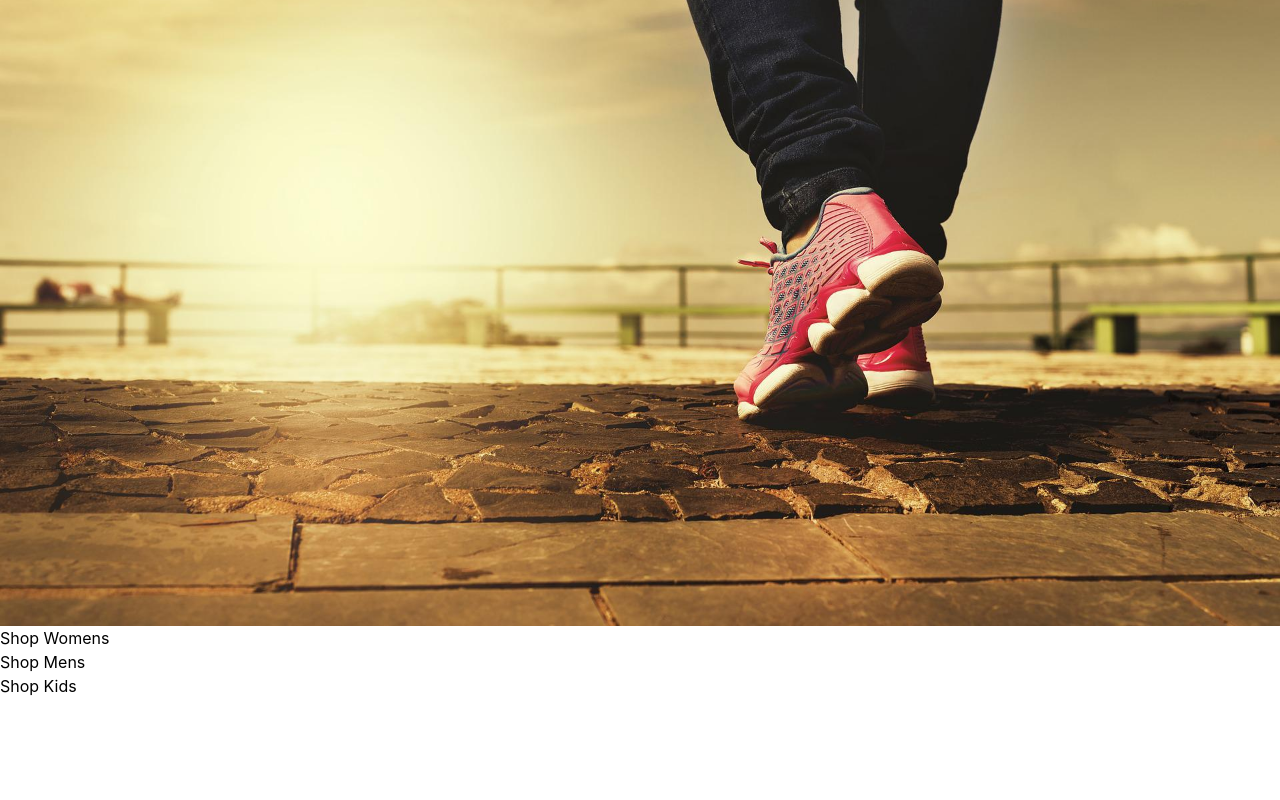
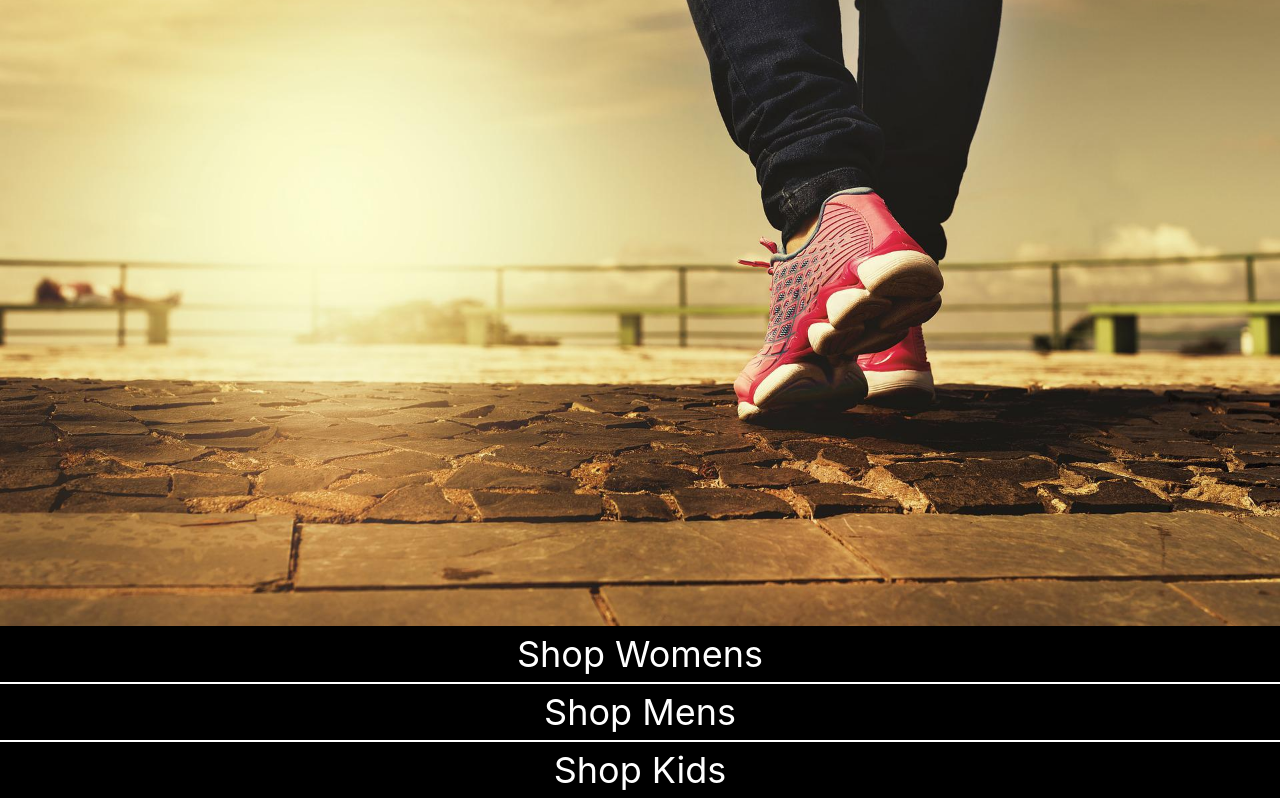
Before and after one commit to jonp2020/online_store, a React (Vite) app in the folder frontend/: page / in a window 1280 px wide. Shown: the part 268-1068 px from the top of the page. Before the commit the page ends 966 px from the top, so only its background shows below. Built offline with nearby package versions, Linux system fonts and the light colour scheme.

Commit message:
Add styling to links on home page and remove console logs

```diff
--- a/frontend/src/components/Home.jsx
+++ b/frontend/src/components/Home.jsx
@@ -8,20 +8,26 @@ const Home = () => {
     <>
       <img src={heroImage} alt="Girl in a jacket" width="" height="" />
       <div>
-        <h1>
-          <Link to="womens">Shop Womens</Link>
-        </h1>
+        <Link to="womens">
+          <h1 className="mb-0.5 bg-black text-white text-center text-4xl p-2">
+            Shop Womens
+          </h1>
+        </Link>
       </div>
       <div>
         <Link to="mens">
           {" "}
-          <h1>Shop Mens</h1>
+          <h1 className="mb-0.5 bg-black text-white text-center text-4xl p-2">
+            Shop Mens
+          </h1>
         </Link>
       </div>
       <div>
         <Link to="kids">
           {" "}
-          <h1>Shop Kids</h1>
+          <h1 className="mb-0.5 bg-black text-white text-center text-4xl p-2">
+            Shop Kids
+          </h1>
         </Link>
       </div>
     </>
```
Also changed, not shown: 1 other file (tests, documents, lock files or other folders).
